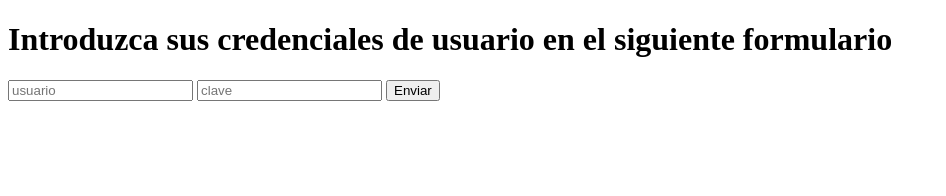
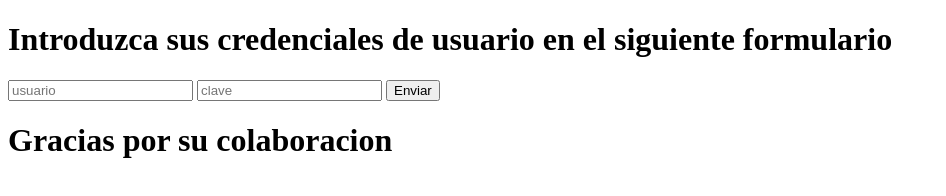
Before and after one commit to azarquielfernandoortiz/azarquielfernando-remoto-colaborativo, a plain HTML site: page login.html in a window 1280 px wide. Shown: the whole page, without its empty margins (0-946 px from the left). Drawn offline with Linux system fonts and the light colour scheme.

Commit message:
Añadidos agradecimientos final formulario

```diff
--- a/login.html
+++ b/login.html
@@ -13,5 +13,6 @@
         <input type="hidden" name="operacion" value="ValidarCredenciales"/>
         <button>Enviar</button>
     </form>
+    <h1>Gracias por su colaboracion</h1>
 </body>
 </html>
```
